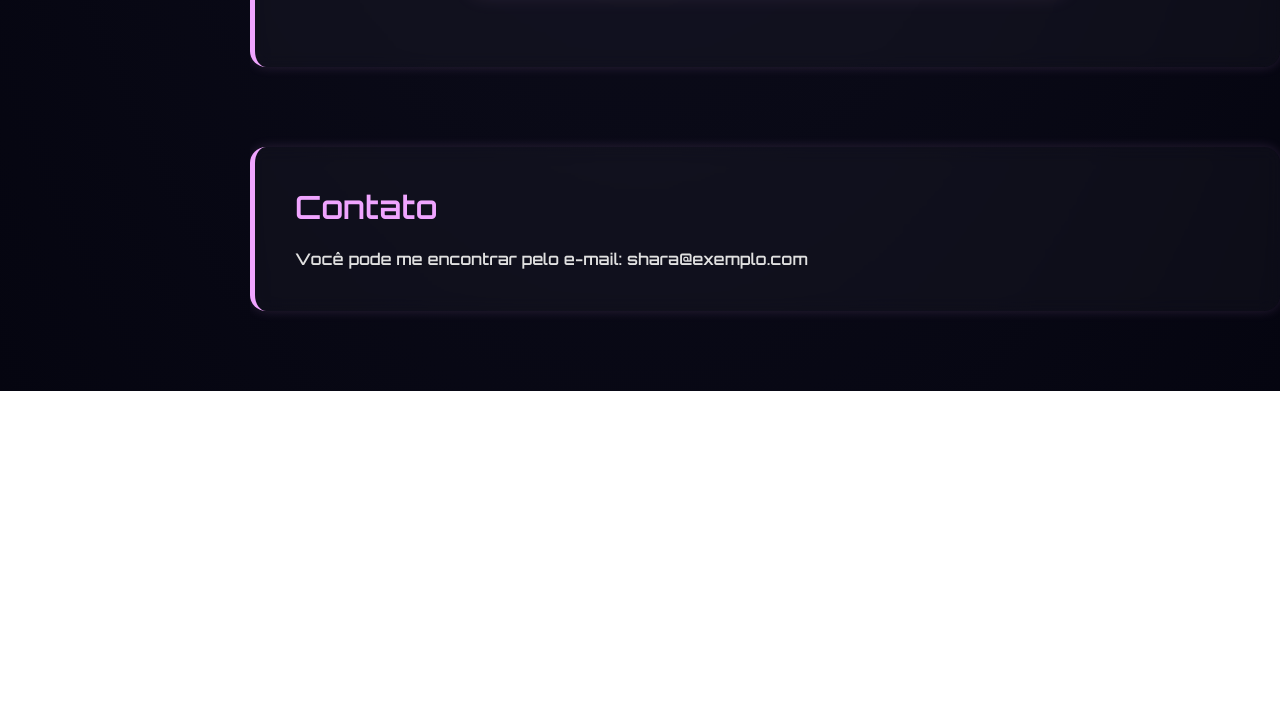
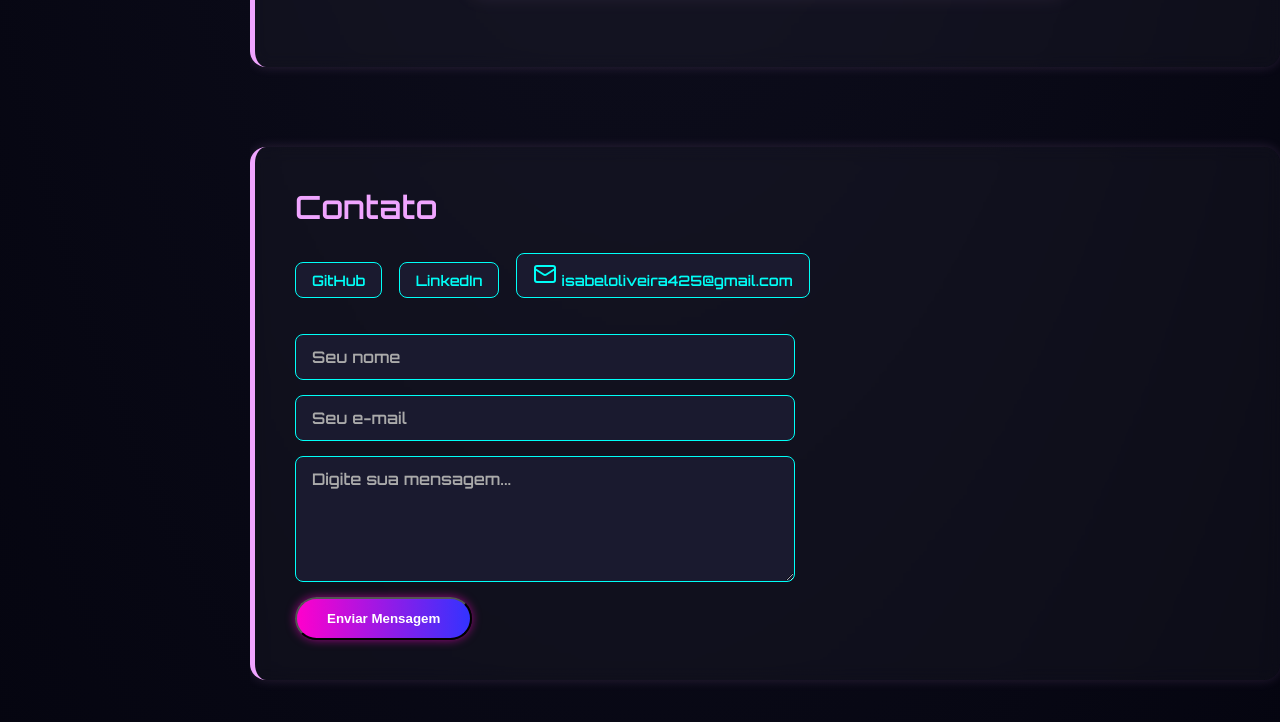
Before and after one commit to SharaIsabell/portfolio, a plain HTML site: page portfolio.html in a window 1280 px wide. Shown: the part 2427-3149 px from the top of the page. Before the commit the page ends 2818 px from the top, so only its background shows below. Drawn offline with nearby package versions, Linux system fonts and the light colour scheme.

Commit message:
Iniciando a parte de Contato

```diff
--- a/portfolio.css
+++ b/portfolio.css
@@ -290,24 +290,49 @@ main {
   margin-bottom: 20px;
 }
 
+.formulario-contato {
+  margin-top: 30px;
+  display: flex;
+  flex-direction: column;
+  gap: 15px;
+  max-width: 500px;
+}
+
+.formulario-contato input,
+.formulario-contato textarea {
+  padding: 12px 16px;
+  background: #1a1a2f;
+  border: 1px solid #00fff7;
+  color: white;
+  border-radius: 8px;
+  font-family: 'Orbitron', sans-serif;
+  font-size: 1em;
+}
+
+.formulario-contato input::placeholder,
+.formulario-contato textarea::placeholder {
+  color: #aaa;
+}
+
+.formulario-contato button {
+  align-self: flex-start;
+}
+
+
 .section p {
   font-size: 1em;
   color: #e0e0e0;
   line-height: 1.5;
 }
 
-/* =================================== */
-/* NOVA SEÇÃO DE CARROSSEL 3D         */
-/* =================================== */
-
 #projetos {
   display: flex;
   flex-direction: column;
-  align-items: flex-start; /* <- alterado de center para flex-start */
-  justify-content: flex-start; /* <- opcional para melhor alinhamento */
+  align-items: flex-start;
+  justify-content: flex-start;
   min-height: 100vh;
-  padding: 60px 40px 70px 40px; /* adiciona padding horizontal */
-  gap: 40px; /* espaço entre o título e o carrossel */
+  padding: 60px 40px 70px 40px;
+  gap: 40px;
 }
 
 .carousel-wrapper {
--- a/portfolio.html
+++ b/portfolio.html
@@ -114,10 +114,22 @@
   </section>
 
     <section id="contato" class="section">
-      <h1>Contato</h1>
-      <p>Você pode me encontrar pelo e-mail: <strong>shara@exemplo.com</strong></p>
-    </section>
-  </main>
+    <h1>Contato</h1>
+    <div class="contato">
+      <a href="https://github.com/SharaIsabell" target="_blank"><i data-lucide="github"></i> GitHub</a>
+      <a href="https://www.linkedin.com/in/shara-isabell-303968256/" target="_blank"><i data-lucide="linkedin"></i> LinkedIn</a>
+      <a href="mailto:isabeloliveira425@gmail.com"><i data-lucide="mail"></i> isabeloliveira425@gmail.com</a>
+    </div>
+
+    <form class="formulario-contato" action="https://formsubmit.co/isabeloliveira425@gmail.com" method="POST">
+      <input type="hidden" name="_captcha" value="false">
+      <input type="text" name="nome" placeholder="Seu nome" required>
+      <input type="email" name="email" placeholder="Seu e-mail" required>
+      <textarea name="mensagem" rows="5" placeholder="Digite sua mensagem..." required></textarea>
+      <button type="submit" class="hero-btn">Enviar Mensagem</button>
+    </form>
+  </section>
+
 
   <!-- MODAL -->
   <div class="modal" id="modal">
```
